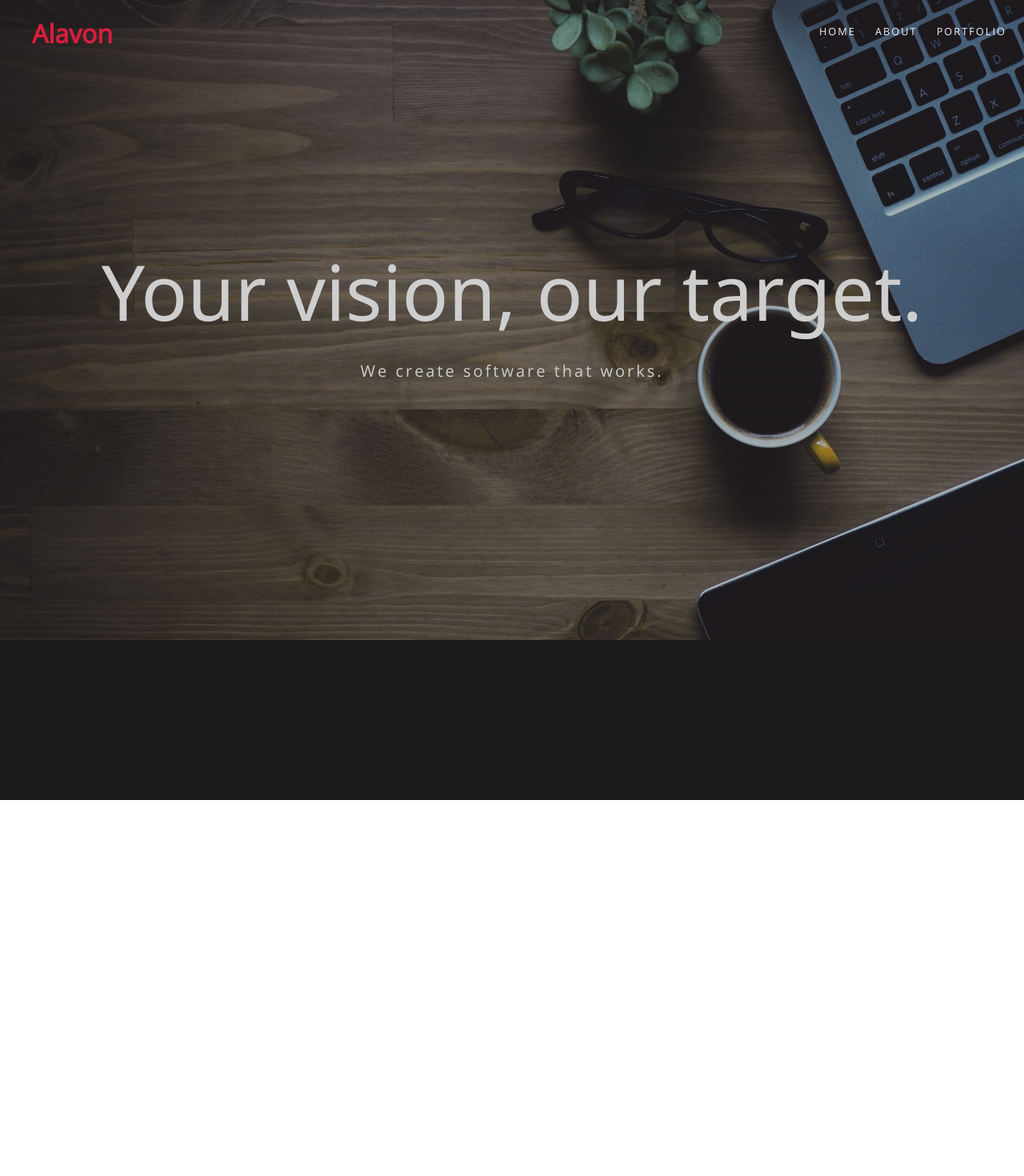
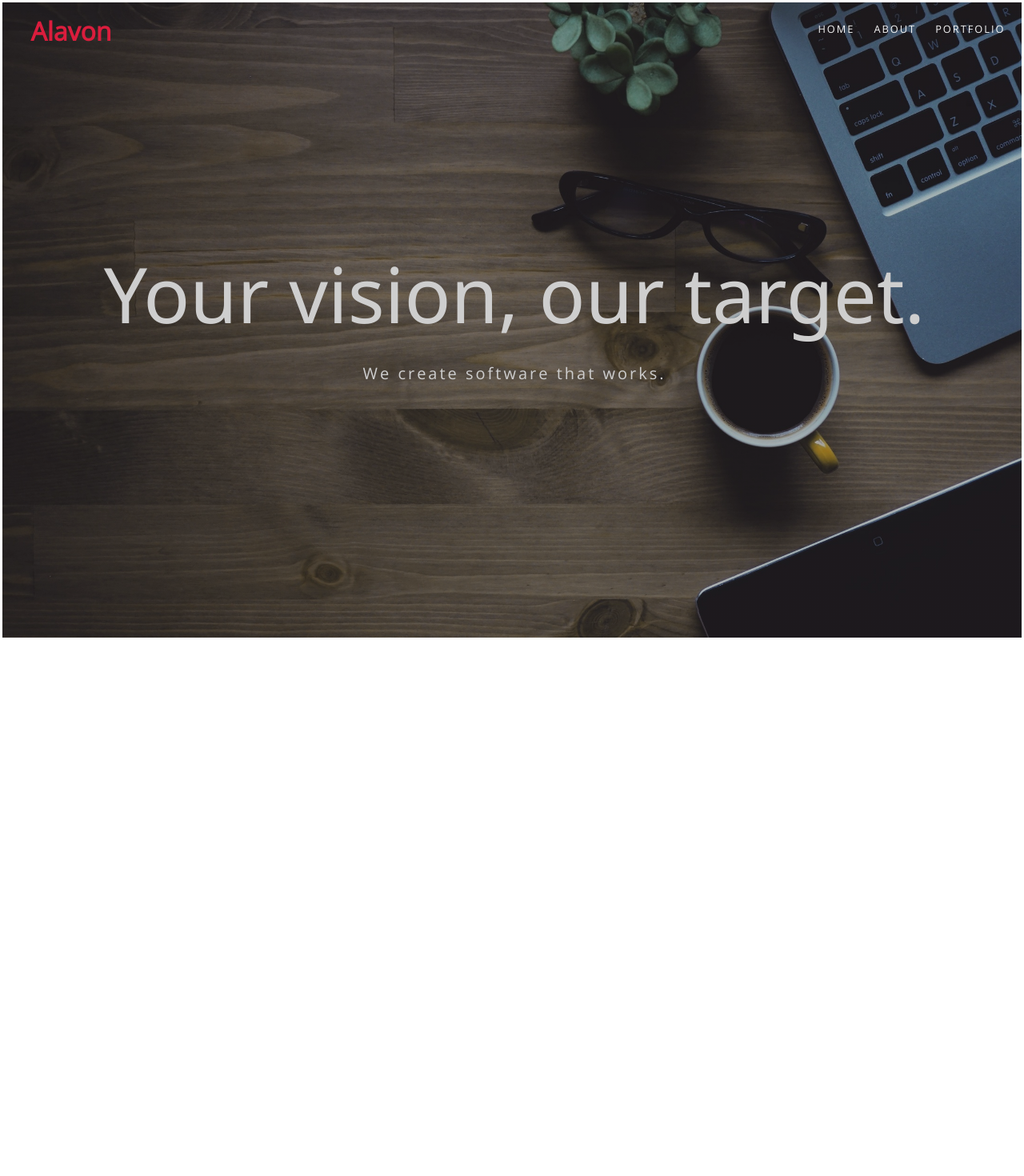
Before and after one commit to elertan/personal-branding, a React (Create React App) app: page / in a window 1280 px wide. Shown: the top 1470 px of the page at 80% size. Before the commit the page ends 1000 px from the top, so only its background shows below. Built offline with nearby package versions, Linux system fonts and the light colour scheme; a web font is replaced by a local one.

Commit message:
Styling changes

```diff
--- a/src/App.js
+++ b/src/App.js
@@ -3,6 +3,7 @@ import './App.css';
 
 import Header from './components/Header';
 import Landing from './components/Landing';
+import About from './components/About';
 import Footer from './components/Footer';
 
 class App extends React.Component {
@@ -12,6 +13,7 @@ class App extends React.Component {
                 <Landing>
                     <Header />
                 </Landing>
+                <About />
                 <Footer />
             </div>
         );
--- a/src/components/About.js
+++ b/src/components/About.js
@@ -3,7 +3,7 @@ import React from 'react';
 export default class About extends React.Component {
     render() {
         return (
-
+            <div style={{height: 700}}></div>
         );
     }
 }
--- a/src/components/Header.css
+++ b/src/components/Header.css
@@ -1,5 +1,7 @@
 .Header__main {
     position: fixed;
+    top: -3px;
+    left: -1.5px;
     width: 100vw;
     color: #fff;
     overflow: hidden;
--- a/src/components/Landing.css
+++ b/src/components/Landing.css
@@ -1,10 +1,11 @@
 .Landing__main {
-    height: 100vh;
-    width: 100vw;
+    height: calc(100vh - 6px);
+    width: calc(100vw - 6px);
     background: linear-gradient(rgba(0,0,0,0.3),rgba(0,0,0,0.3)), url(/images/background6.jpg);
     background-position: center;
     background-repeat: no-repeat;
     background-size: cover;
+    border: 3px solid white;
 }
 
 .Landing__container {
--- a/src/index.css
+++ b/src/index.css
@@ -7,6 +7,8 @@ body {
     margin: 0;
     padding: 0;
     font-family: 'Open Sans', 'Quicksand', Verdana, Geneva, Tahoma, sans-serif;
+    height: 100vh;
+    width: 100vw;
 }
 
 .clearfix {
```
